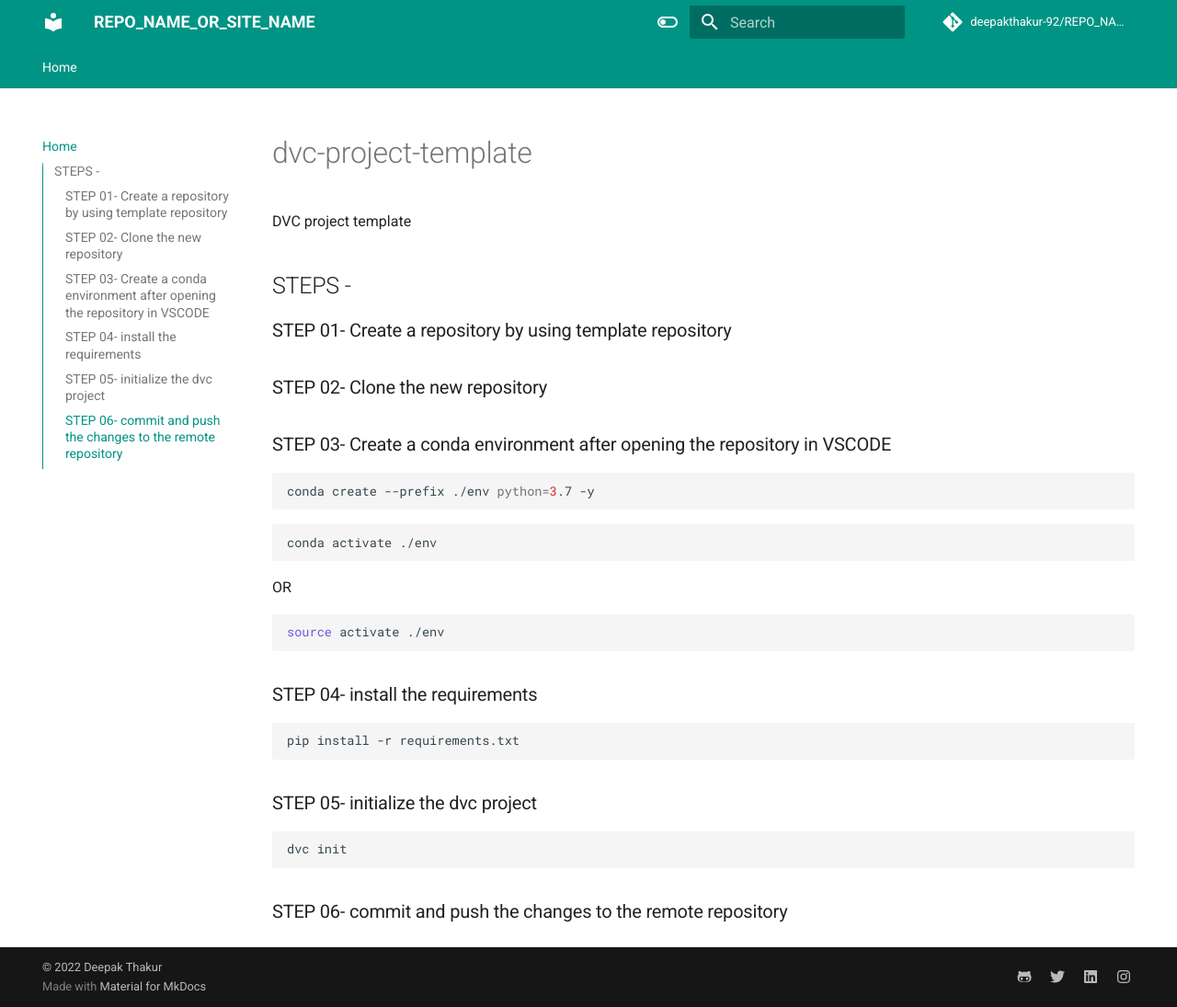
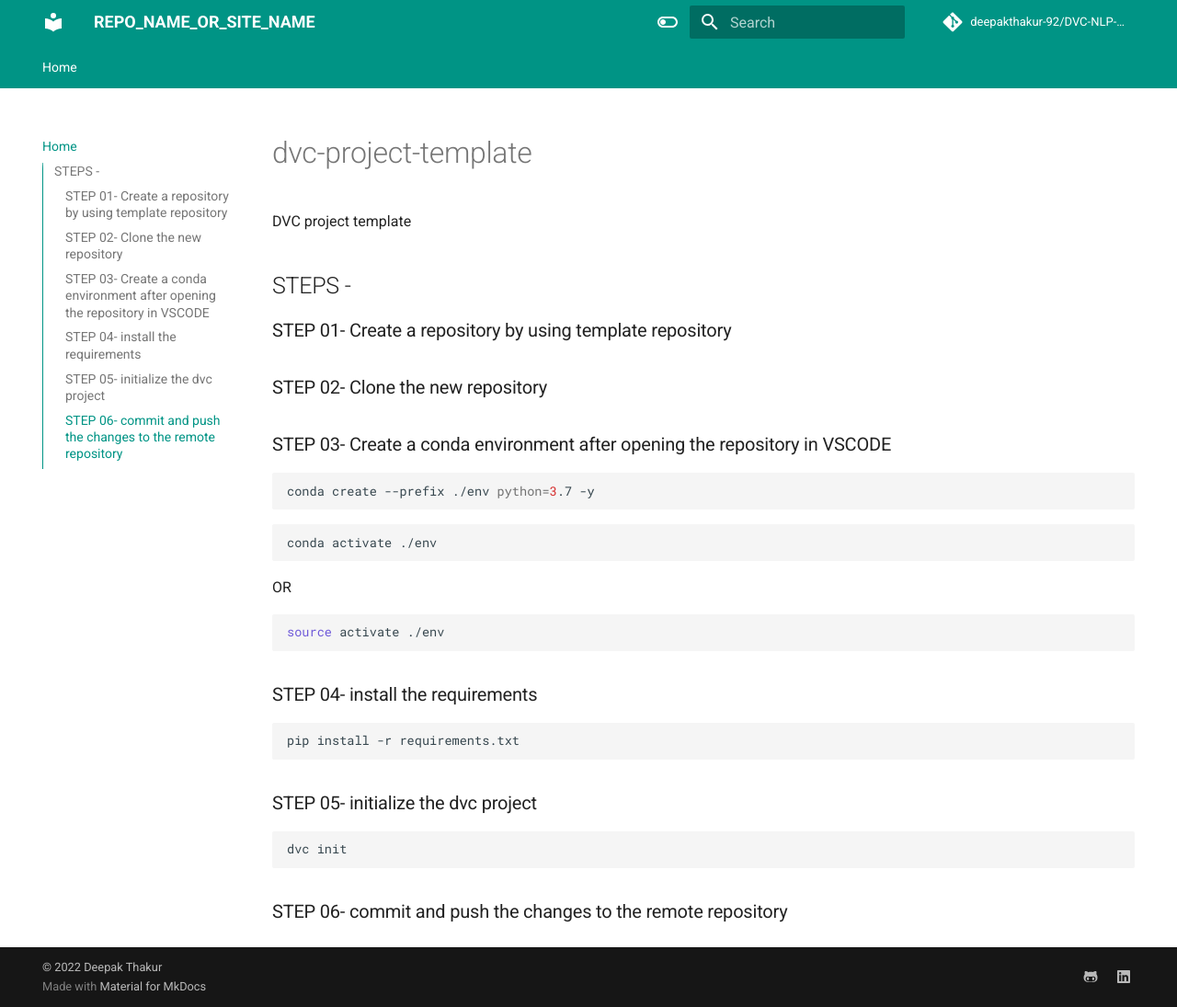
Before and after one commit to deepakthakur-92/DVC-NLP-Project-with-docs, an MkDocs documentation site: the page built from docs/index.md, in a window 1280 px wide and 1095 px high. Shown: the whole window at 92% size. Built offline with MkDocs 1.6.1 and Material for MkDocs 9.7.7, drawn with Linux system fonts in a browser that asks for light colours; comment, search, counter and statistics services are not loaded.

Commit message:
aded repo name

```diff
--- a/mkdocs.yml
+++ b/mkdocs.yml
@@ -9,7 +9,7 @@ site_description: >-
   DESCRIPTION
 
 # Repository
-repo_name: deepakthakur-92/REPO_NAME
+repo_name: deepakthakur-92/DVC-NLP-Project-with-docs
 repo_url: https://github.com/deepakthakur-92/DVC-NLP-Project-with-docs
 
 # Configuration
@@ -40,12 +40,8 @@ extra:
   social:
     - icon: fontawesome/brands/github-alt
       link: https://github.com/deepakthakur-92
-    - icon: fontawesome/brands/twitter
-      link: https://twitter.com/c17hawke
     - icon: fontawesome/brands/linkedin
-      link: https://linkedin.com/in/c17hawke
-    - icon: fontawesome/brands/instagram
-      link: https://www.instagram.com/c17hawke/
+      link: www.linkedin.com/in/deepak-thakur-7436041b3
 
 extra_javascript:
   - javascripts/mathjax.js
```
